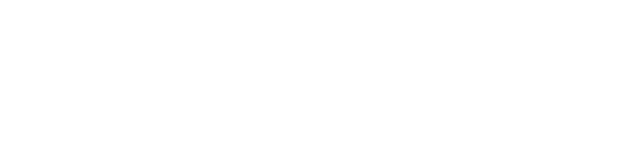
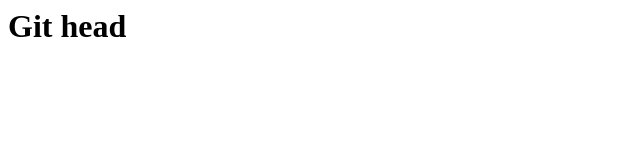
Before and after one commit to Shiyas-11/web_app, a plain HTML site: page index.html in a window 1280 px wide. Shown: the whole page, without its empty margins (0-640 px from the left). Drawn offline with Linux system fonts and the light colour scheme.

Commit message:
added h1

```diff
--- a/index.html
+++ b/index.html
@@ -5,6 +5,6 @@
     <title>Document</title>
 </head>
 <body>
-
+    <h1>Git head</h1>
 </body>
 </html>
```
